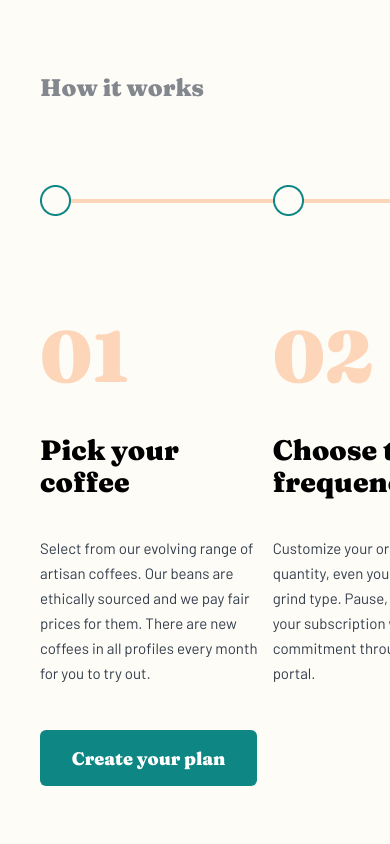
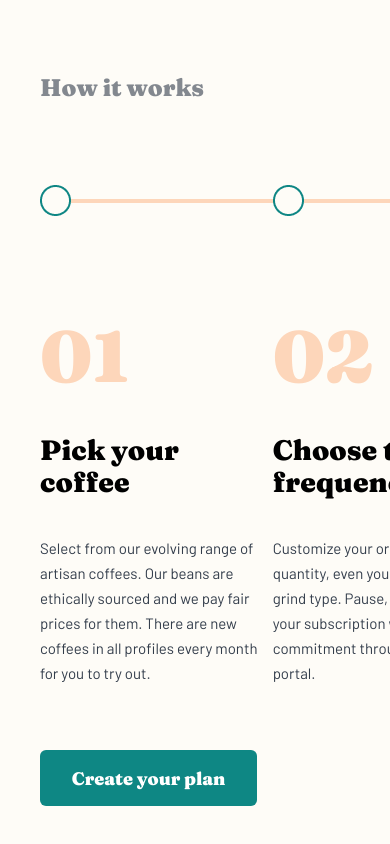
Before and after one commit to Alisher1994/Homework-2.7, a plain HTML site: page index.html in a window 390 px wide. Shown: the part 2817-3661 px from the top of the page. Drawn offline with Linux system fonts and the light colour scheme.

Commit message:
Edit and add link btn for html

```diff
--- a/scss/block/_step.scss
+++ b/scss/block/_step.scss
@@ -85,7 +85,7 @@
         font-size: 18px;
         color: #ffffff;
         font-weight: 900;
-        margin-top: 44px;
+        margin-top: 128px;
         line-height: 25px;
         padding: 15px 31px;
         border-radius: 6px;
@@ -144,4 +144,8 @@
         max-width: 223px;
         max-height: 154px;
     }
+
+    .step__link {
+        margin-top: 64px;
+    }
 }
```
Also changed, not shown: css/main.css, 1 other file.
